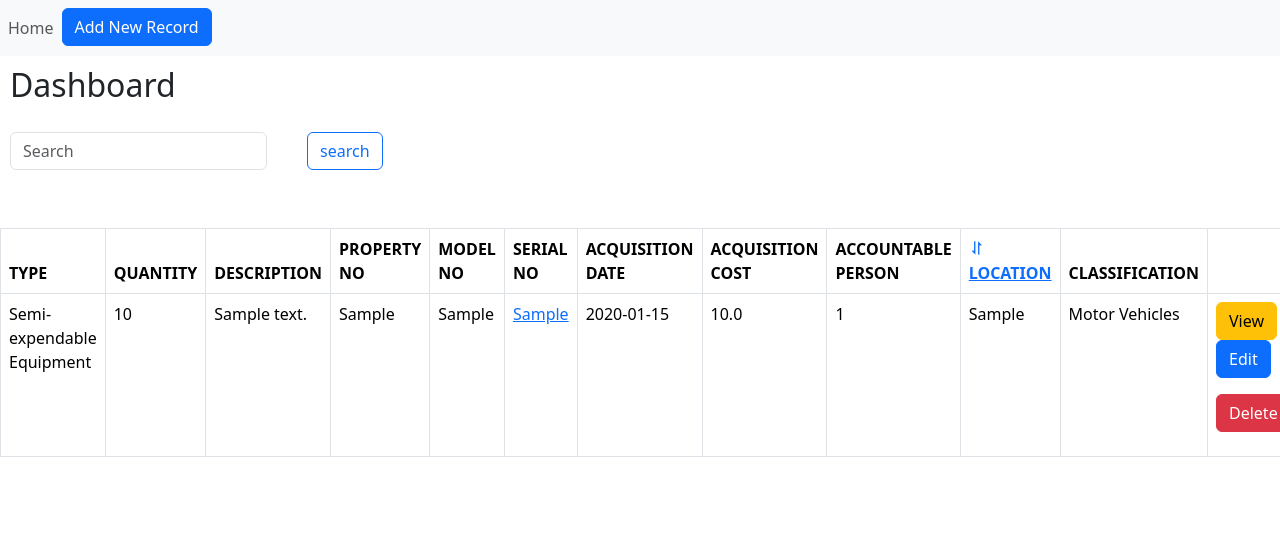
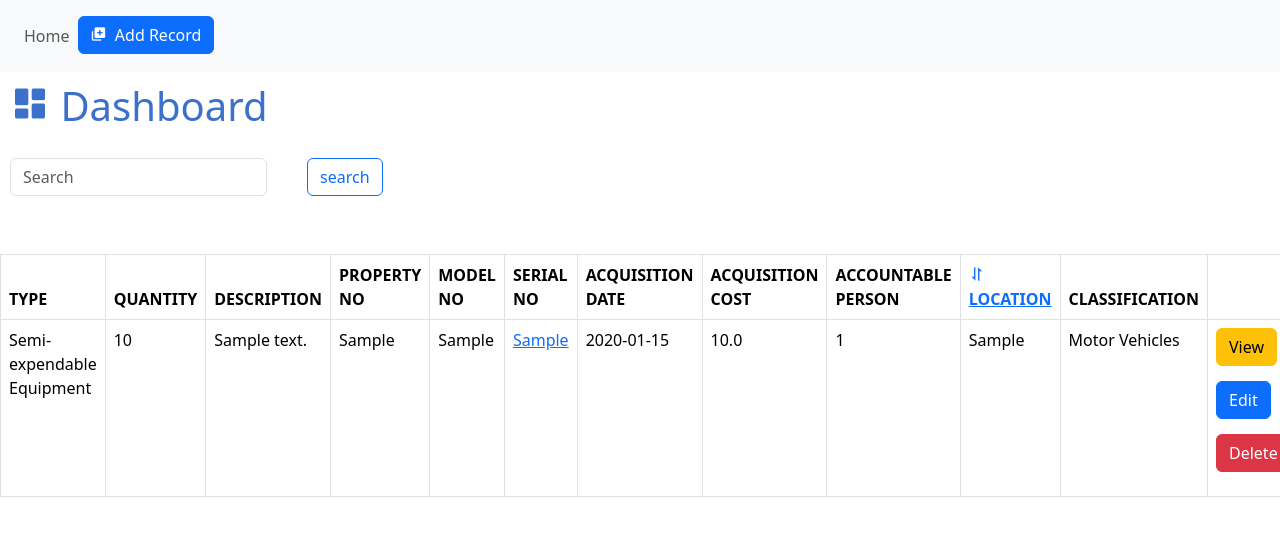
Before and after one commit to CAAP-Information-System/inventory-supply, a Django app: page / in a window 1280 px wide. Shown: the top 536 px of the page. Run offline with Django 4.2, Linux system fonts and the light colour scheme; tables that the repository leaves empty hold one stand-in row (values such as "Sample post"); some libraries are stand-ins or nearby versions.

Commit message:
updated design UI

```diff
--- a/inventorySupplyApp/static/css/home.css
+++ b/inventorySupplyApp/static/css/home.css
@@ -4,6 +4,7 @@
 .lbl-view{
     color: #7D7C7C;
     font-weight: bold;
+    font-size: 15px;
 }
 .txt-view{
     font-size: 25px;
--- a/inventorySupplyApp/templates/base.html
+++ b/inventorySupplyApp/templates/base.html
@@ -13,7 +13,7 @@
   <link href='https://unpkg.com/boxicons@2.1.4/css/boxicons.min.css' rel='stylesheet'>
   <title>Home</title>
 </head>
-<nav class="navbar navbar-expand-lg navbar-light bg-light">
+<nav class="navbar navbar-expand-lg navbar-light bg-light p-3">
 
   <button class="navbar-toggler" type="button" data-toggle="collapse" data-target="#navbarSupportedContent"
     aria-controls="navbarSupportedContent" aria-expanded="false" aria-label="Toggle navigation">
@@ -26,7 +26,7 @@
         <a class="nav-link" href="/">Home</a>
       </li>
       <li class="nav-item">
-        <a href="{% url 'add' %}" class="btn btn-primary">Add New Record</a>
+        <a href="{% url 'add' %}" class="btn btn-primary"><i class='bx bxs-add-to-queue'></i>&nbsp; Add Record</a>
       </li>
   </div>
 </nav>
--- a/inventorySupplyApp/templates/components/home.html
+++ b/inventorySupplyApp/templates/components/home.html
@@ -4,7 +4,7 @@
 
 {% block content %}
 <link rel="stylesheet" type="text/css" href="{%static 'css/home.css'%}">
-<h2 style="padding: 10px;">Dashboard</h2>
+<h1 style="padding: 10px; color: #3B71CA;"><i class='bx bxs-dashboard' ></i>&nbsp;Dashboard</h2>
 <div class="input-group">
     <form style="padding: 10px;" action="/" method="POST">
         {% csrf_token %}
@@ -21,7 +21,7 @@
 {% if messages %}
 <ul class="messages">
     {% for message in messages %}
-      <div {% if message.tags %} class="{{ message.tags }}"{% endif %}>{{ message }}</div>
+    <div {% if message.tags %} class="{{ message.tags }}" {% endif %}>{{ message }}</div>
     {% endfor %}
 </ul>
 {% endif %}
@@ -67,8 +67,8 @@
 
                 <td colspan="2">
                     <p data-placement="top" data-toggle="tooltip" title="Edit">
-                        <a href="{% url 'update_inventory' inv.id %}" class="btn btn-primary btn-xs" data-title="Edit" data-toggle="modal"
-                            data-target="#edit">
+                        <a href="{% url 'update_inventory' inv.id %}" class="btn btn-primary btn-xs" data-title="Edit"
+                            data-toggle="modal" data-target="#edit">
                             Edit
                         </a>
                     </p>
@@ -102,7 +102,8 @@
             <th>
                 <a href="{% url 'home' sort_order=toggle_sort_order %}">
                     <i class='bx bx-sort'></i>LOCATION
-                </a></th>
+                </a>
+            </th>
             <th>CLASSIFICATION</th>
             <th colspan="2"></th>
         </thead>
@@ -127,16 +128,17 @@
 
 
                 <td colspan="2">
-                    <button type="button" class="btn btn-warning" data-toggle="modal" data-target="#viewModal{{inv.id}}">
+                    <button type="button" class="btn btn-warning" data-toggle="modal"
+                        data-target="#viewModal{{inv.id}}">
                         View
                     </button>
-
-                    <p data-placement="top" data-toggle="tooltip" title="Edit">
-                        <a href="{% url 'update' inv.id %}" class="btn btn-primary btn-xs" >
+                    <div style="margin-top: 15px;"></div>
+                    <a href="{% url 'update' inv.id %}" class="btn btn-primary">
                         Edit
                     </a>
-                    </p>
-                    <button type="button" class="btn btn-danger" data-toggle="modal" data-target="#deleteModal{{inv.id}}">
+                    <div style="margin-top: 15px;"></div>
+                    <button type="button" class="btn btn-danger" data-toggle="modal"
+                        data-target="#deleteModal{{inv.id}}">
                         Delete
                     </button>
                     </p>
@@ -154,11 +156,12 @@
 {% endif %}
 
 {% for inv in inventory %}
-<div class="modal fade" id="deleteModal{{ inv.id }}" tabindex="-1" role="dialog" aria-labelledby="deleteModalLabel" aria-hidden="true">
+<div class="modal fade" id="deleteModal{{ inv.id }}" tabindex="-1" role="dialog" aria-labelledby="deleteModalLabel"
+    aria-hidden="true">
     <div class="modal-dialog" role="document">
         <div class="modal-content">
             <div class="modal-header">
-                <h5 class="modal-title" id="deleteModalLabel">Delete inventory</h5>
+                <h4 class="modal-title text-danger" id="deleteModalLabel">Delete inventory</h4>
                 <button type="button" class="close" data-dismiss="modal" aria-label="Close">
                     <span aria-hidden="true">&times;</span>
                 </button>
@@ -181,7 +184,8 @@
 
 
 {% for inv in inventory %}
-<div class="modal fade" id="viewModal{{ inv.id }}" tabindex="-1" role="dialog" aria-labelledby="viewModalLabel" aria-hidden="true">
+<div class="modal fade" id="viewModal{{ inv.id }}" tabindex="-1" role="dialog" aria-labelledby="viewModalLabel"
+    aria-hidden="true">
     <div class="modal-dialog" role="document">
         <div class="modal-content">
             <div class="modal-header">
@@ -191,7 +195,7 @@
                 </button>
             </div>
             <div class="modal-body">
-                <form action="">
+                <form action="" style="padding: 10px;">
                     <label class="lbl-view">Serial Number:</label>
                     <div class="txt-view">{{inv.inv_serial}}</div>
                     <label class="lbl-view">Type:</label>
@@ -202,9 +206,13 @@
 
             </div>
             <div class="modal-footer">
-                <a href="{% url 'view' inv.id %}" class="btn btn-primary btn-xs" >
-                    View full details
+                <div style="display: flex; align-items: center;">
+                    <a href="{% url 'view' inv.id %}" class="btn btn-primary btn-xs">
+                        Check full details
+                        <i class='bx bx-chevron-right bx-sm'></i>
                     </a>
+                </div>
+
                 <button type="button" class="btn btn-secondary" data-dismiss="modal">Cancel</button>
             </div>
         </div>
```
Also changed, not shown: inventorySupplyApp/templates/crud/update.html (+4 -5 lines), inventorySupplyApp/templates/crud/view.html (+6 -5 lines), README.md. Lines whose indentation alone changed are shown as unchanged.
